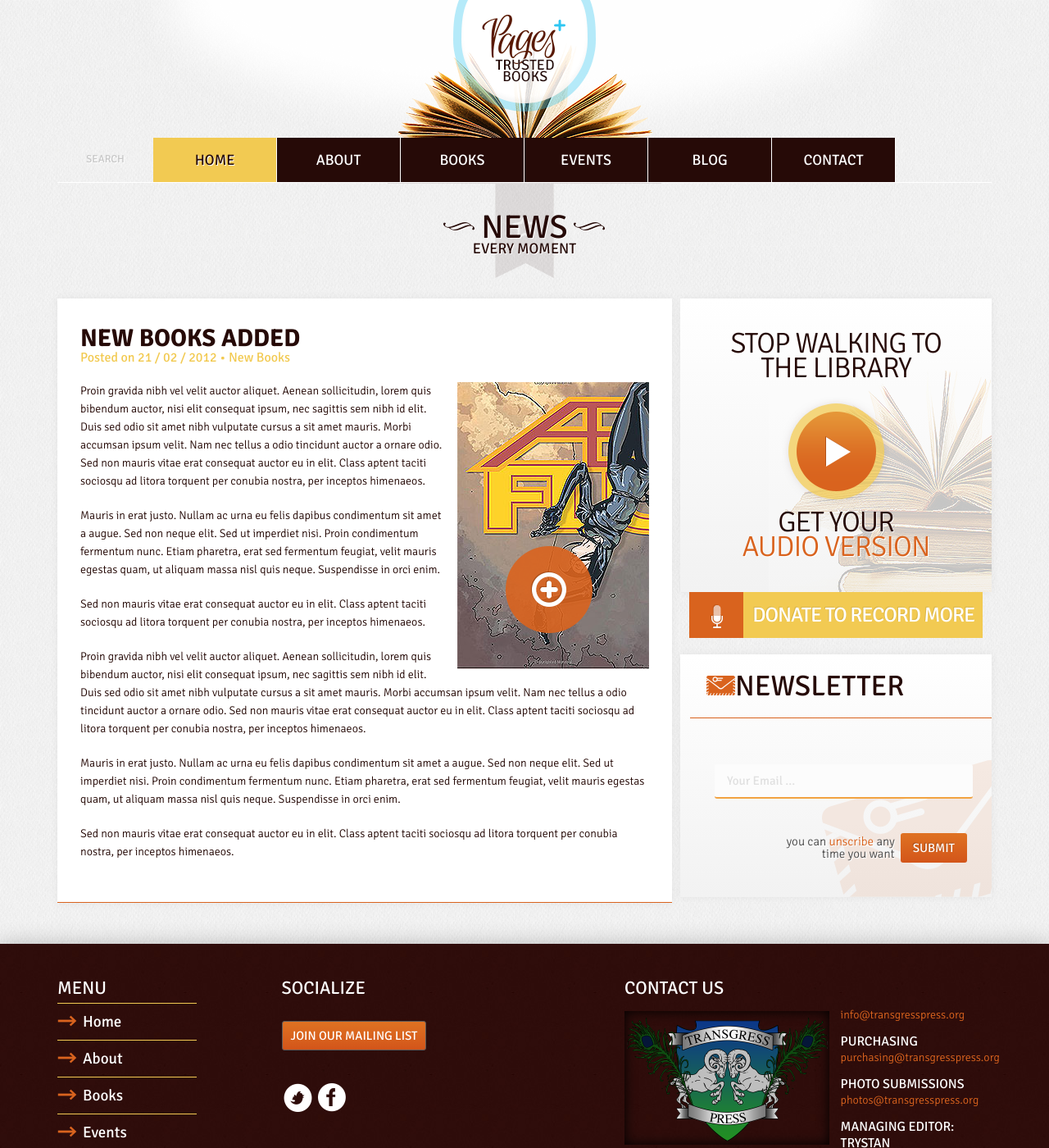
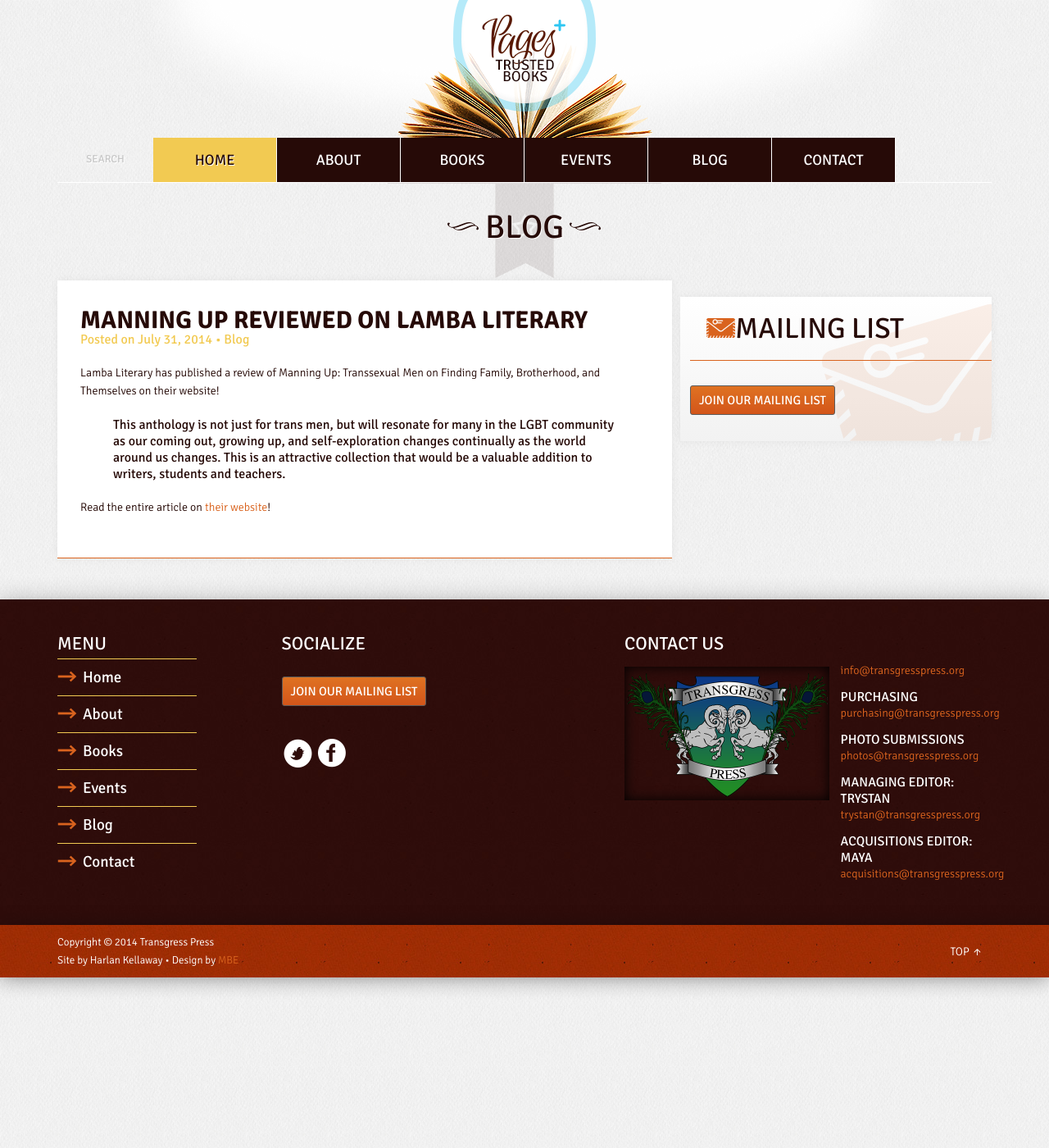
Before and after one commit to transgresspress/transgresspress.github.io, a Jekyll site: the page built from blog/index.html, in a window 1280 px wide and 1400 px high. Shown: the whole window at 82% size. Built offline with Jekyll 4.4.1, drawn with Linux system fonts in a browser that asks for light colours.

Commit message:
Customizes blog page

```diff
--- a/blog/index.html
+++ b/blog/index.html
@@ -1,88 +1,39 @@
 ---
 layout: books
-title: Events | Transgress Press
+title: Blog | Transgress Press
 ---
 		<div class="main news-page" role="main">
 			<div class="page-title">
-				<h2>news</h2>
-				<small>every moment</small>
+				<h2>Blog</h2>
 			</div><!-- page title -->
 
 			<div class="container">
 				<section class="left">
 					<article class="single-news right-image">
 						<div class="content">
-							<h1><a href="">new books added</a></h1>
+							<h1><a href="">Manning Up Reviewed on Lamba Literary</a></h1>
 							<div class="post">
-								<span>Posted on</span> <span class="date">21 / 02 / 2012</span> <span class="bull">&bull;</span> <span>New Books</span>
+								<span>Posted on</span> <span class="date">July 31, 2014</span> <span class="bull">&bull;</span> <span>Blog</span>
 							</div><!-- post -->
 
 							<div class="image">
-								<img src="/img/news-pic.jpg" alt="" />
-								<a class="add-button" href=""><img src="/img/add-button.png" alt="add button" /></a>
 							</div><!-- image news-->
 
 							<p>
-								Proin gravida nibh vel velit auctor aliquet. Aenean sollicitudin, lorem quis bibendum auctor, nisi elit consequat ipsum, nec sagittis sem nibh id elit. Duis sed odio sit amet nibh vulputate cursus a sit amet mauris. Morbi accumsan ipsum velit. Nam nec tellus a odio tincidunt auctor a ornare odio. Sed non  mauris vitae erat consequat auctor eu in elit. Class aptent taciti sociosqu ad litora torquent per conubia nostra, per inceptos himenaeos.
+                                                            Lamba Literary has published a review of Manning Up: Transsexual Men on Finding Family, Brotherhood, and Themselves on their website!
 							</p>
-
-							<p>
-								Mauris in erat justo. Nullam ac urna eu felis dapibus condimentum sit amet a augue. Sed non neque elit. Sed ut imperdiet nisi. Proin condimentum fermentum nunc. Etiam pharetra, erat sed fermentum feugiat, velit mauris egestas quam, ut aliquam massa nisl quis neque. Suspendisse in orci enim.
-							</p>
-
-							<p>
-								Sed non  mauris vitae erat consequat auctor eu in elit. Class aptent taciti sociosqu ad litora torquent per conubia nostra, per inceptos himenaeos.
-							</p>
-
-							<p>
-								Proin gravida nibh vel velit auctor aliquet. Aenean sollicitudin, lorem quis bibendum auctor, nisi elit consequat ipsum, nec sagittis sem nibh id elit. Duis sed odio sit amet nibh vulputate cursus a sit amet mauris. Morbi accumsan ipsum velit. Nam nec tellus a odio tincidunt auctor a ornare odio. Sed non  mauris vitae erat consequat auctor eu in elit. Class aptent taciti sociosqu ad litora torquent per conubia nostra, per inceptos himenaeos.
-							</p>
-
-							<p>
-								Mauris in erat justo. Nullam ac urna eu felis dapibus condimentum sit amet a augue. Sed non neque elit. Sed ut imperdiet nisi. Proin condimentum fermentum nunc. Etiam pharetra, erat sed fermentum feugiat, velit mauris egestas quam, ut aliquam massa nisl quis neque. Suspendisse in orci enim.
-							</p>
-
-							<p>
-								Sed non  mauris vitae erat consequat auctor eu in elit. Class aptent taciti sociosqu ad litora torquent per conubia nostra, per inceptos himenaeos.
-							</p>
+                                                        <p>
+                                                            <blockquote>This anthology is not just for trans men, but will resonate for many in the LGBT community as our coming out, growing up, and self-exploration changes continually as the world around us changes. This is an attractive collection that would be a valuable addition to writers, students and teachers.</blockquote>
+                                                        </p>
+                                                        <p>
+                                                            Read the entire article on <a href="">their website</a>!
+                                                        </p>
 						</div><!-- content -->
 					</article>
 				</section>
 
 				<aside class="right">
-					<div class="audio-block">
-						<div class="container-block">
-							<div class="bg">
-								<p><span>stop walking to</span><span>the library</span></p>
-
-								<a href="" class="play-button">
-									<img src="/img/play-button.png" alt="" />
-								</a><!-- play button -->
-
-								<p><span>get your</span><span class="orange">audio version</span></p>
-							</div><!-- bg -->
-						</div><!-- bg image -->
-
-						<div class="donate-button">
-							<span><img src="/img/donate-button-icon.png" alt="" /></span>
-							<a href="">donate to record more</a>
-						</div>
-					</div><!-- audio block -->
-
-					<div class="newsletter-block">
-						<form action="#">
-							<h3><span><img src="/img/newsletter-icon.png" alt="" /></span><span>newsletter</span></h3>
-
-							<p class="line">
-								<input class="text" type="text" name=""  autocomplete="off" placeholder="Your Email ..." />
-							</p>
-
-							<p class="line">
-								<span>you can <a href="">unscribe</a> any time you want</span>
-								<input class="button" type="submit" value="submit" />
-							</p>
-						</form>
-					</div><!-- newsletter block -->
+					{% include widgets/aside_newsletter.html %}
 				</aside>
 
 				<div class="clear">&nbsp;</div><!-- clear -->
```
